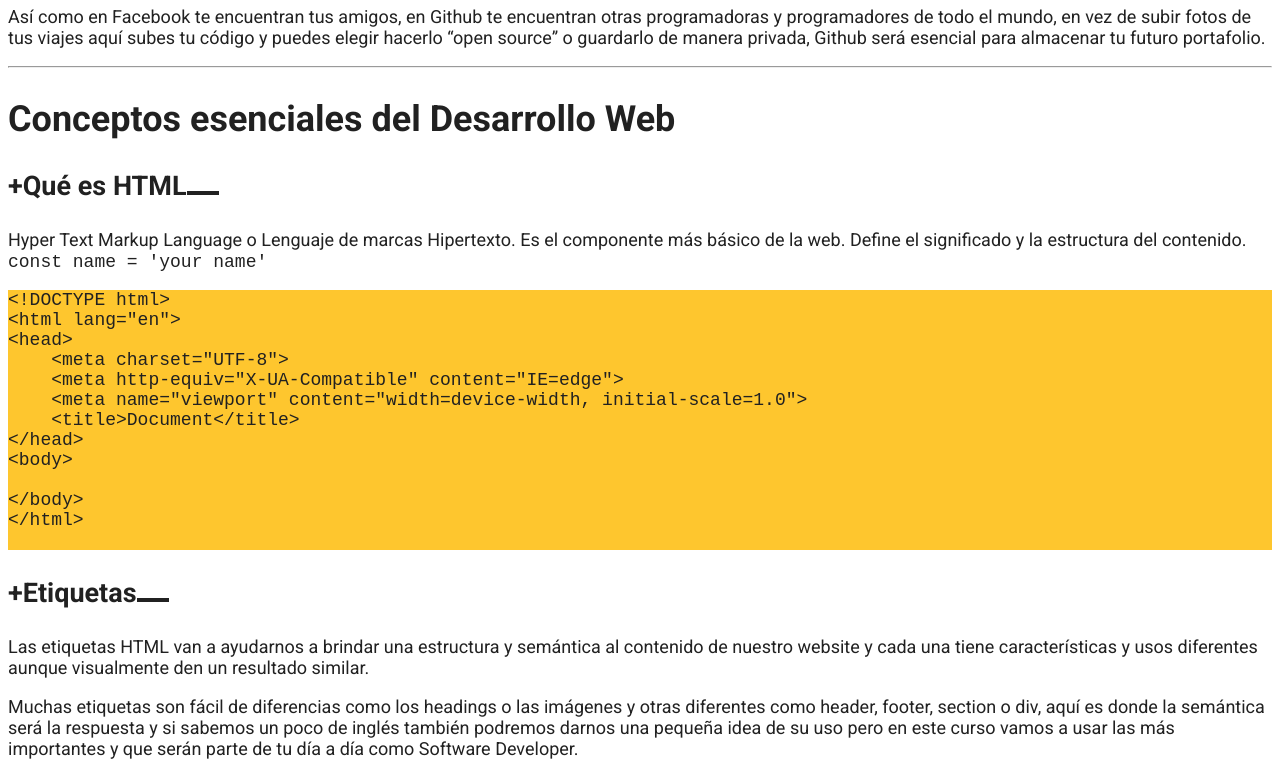
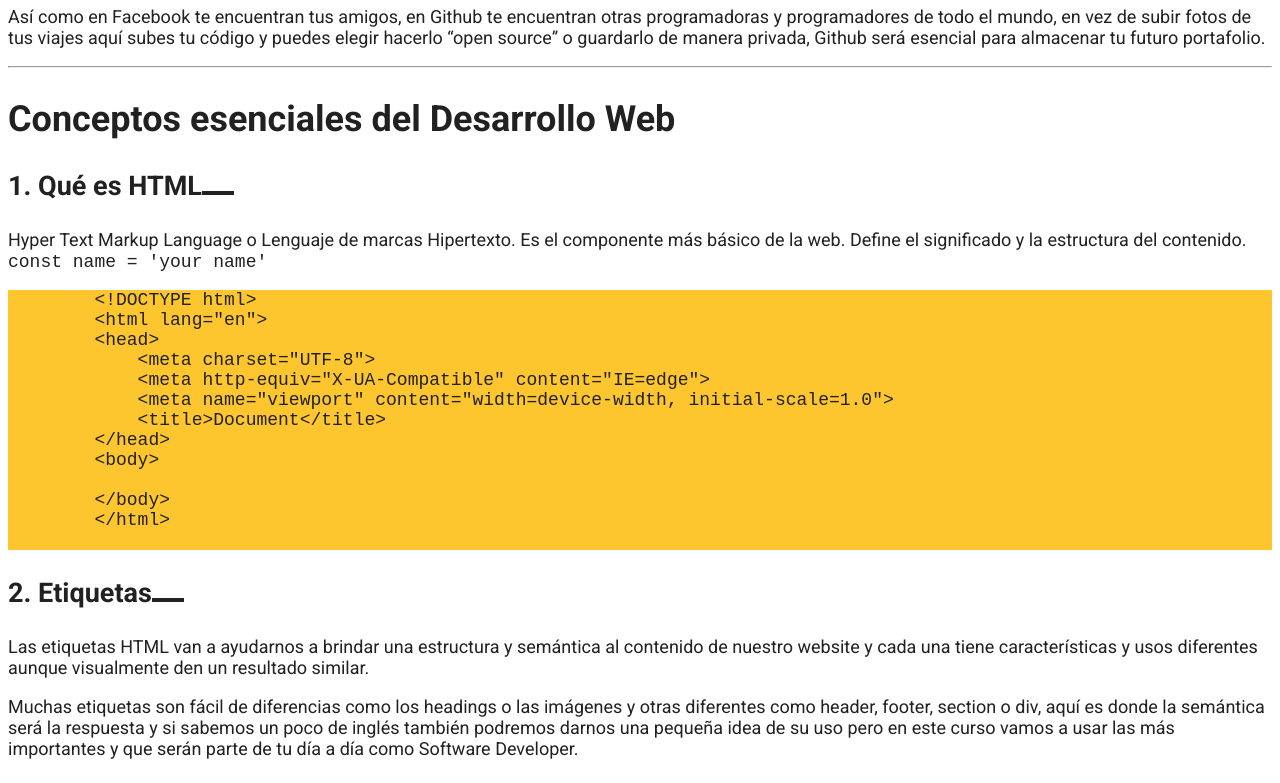
Before and after one commit to RSC9/html-css-essential-course, a plain HTML site: page index.html in a window 1280 px wide. Shown: the part 1570-2353 px from the top of the page. Drawn offline with Linux system fonts and the light colour scheme.

Commit message:
CSS Counters

```diff
--- a/css/styles.css
+++ b/css/styles.css
@@ -114,11 +114,19 @@ pre {
     /* width: 100%; */
 }
 
-h3::before {
-    content: '+';
+.section-content {
+    counter-reset: titleList;
 }
 
-h3::after {
+.section-content h3 {
+    counter-increment: titleList;
+}
+
+.section-content h3::before {
+    content: counter(titleList, decimal) ". ";
+}
+
+.section-content h3::after {
     content: '';
     width: 32px;
     height: 4px;
--- a/index.html
+++ b/index.html
@@ -55,12 +55,14 @@
                 </details>
             </nav>
         </header>
+        <main>
             <h1>
                 Curso esencial de HTML y CSS
             </h1>
             <p>
                 Este es el inicio de tu carrera como Desarrollador Web, empezarás aprendiendo HTML y CSS para la creación de contenidos, en el nivel 2 aprenderás de componentes y en 3 sobre layouts.
             </p>
+            <section class="section-content">
                 <h2>
                     Setup
                 </h2>
@@ -78,7 +80,9 @@
                 <h3 id="github">GitHub</h3>
                 <img src="./images/github.png" alt="Logo de GitHub" title="Logo de GitHub">
                 <p>Así como en Facebook te encuentran tus amigos, en Github te encuentran otras programadoras y programadores de todo el mundo, en vez de subir fotos de tus viajes aquí subes tu código y puedes elegir hacerlo “open source” o guardarlo de manera privada, Github será esencial para almacenar tu futuro portafolio.</p>
+            </section>
             <hr>
+            <section class="section-content">
                 <h2>Conceptos esenciales del Desarrollo Web</h2>
                 <h3 id="html">Qué es HTML</h3>
                 <p>
@@ -112,7 +116,9 @@
                 <h3 id="css">CSS</h3>
                 <p>Hojas de Estilo en Cascada (del inglés Cascading Style Sheets) o CSS es el lenguaje de estilos utilizado para describir la presentación de documentos HTML</p>
                 <img src="./images/css.png" alt="CSS" title="CSS">
+            </section>
             <hr>
+            <section class="section-content">
                 <h2>Modelo de Caja</h2>
                 <h3>El modelo de caja está compuesto por:</h3>
                 <p>Chrome va a ser el navegador que utilizaremos en el curso por su extenso soporte de nuevos estándares y herramientas de desarrollo avanzadas y de amigable uso.</p>
@@ -152,10 +158,12 @@
                         padding-block | padding-inline | padding-block-start | padding-block-end | padding-inline-start | padding-inline-end
                     </li>
                 </ul>
+            </section>
             <p>
                 Si tienes alguna pregunta escríbeme a me@leonidasesteban.com
                 <a href="mailto:me@leonidasesteban.com">me@leonidasesteban.com</a>
             </p>
+        </main>
 
         <script>
             const $detailsList = document.querySelectorAll('details')
```
Lines whose indentation alone changed are shown as unchanged.
